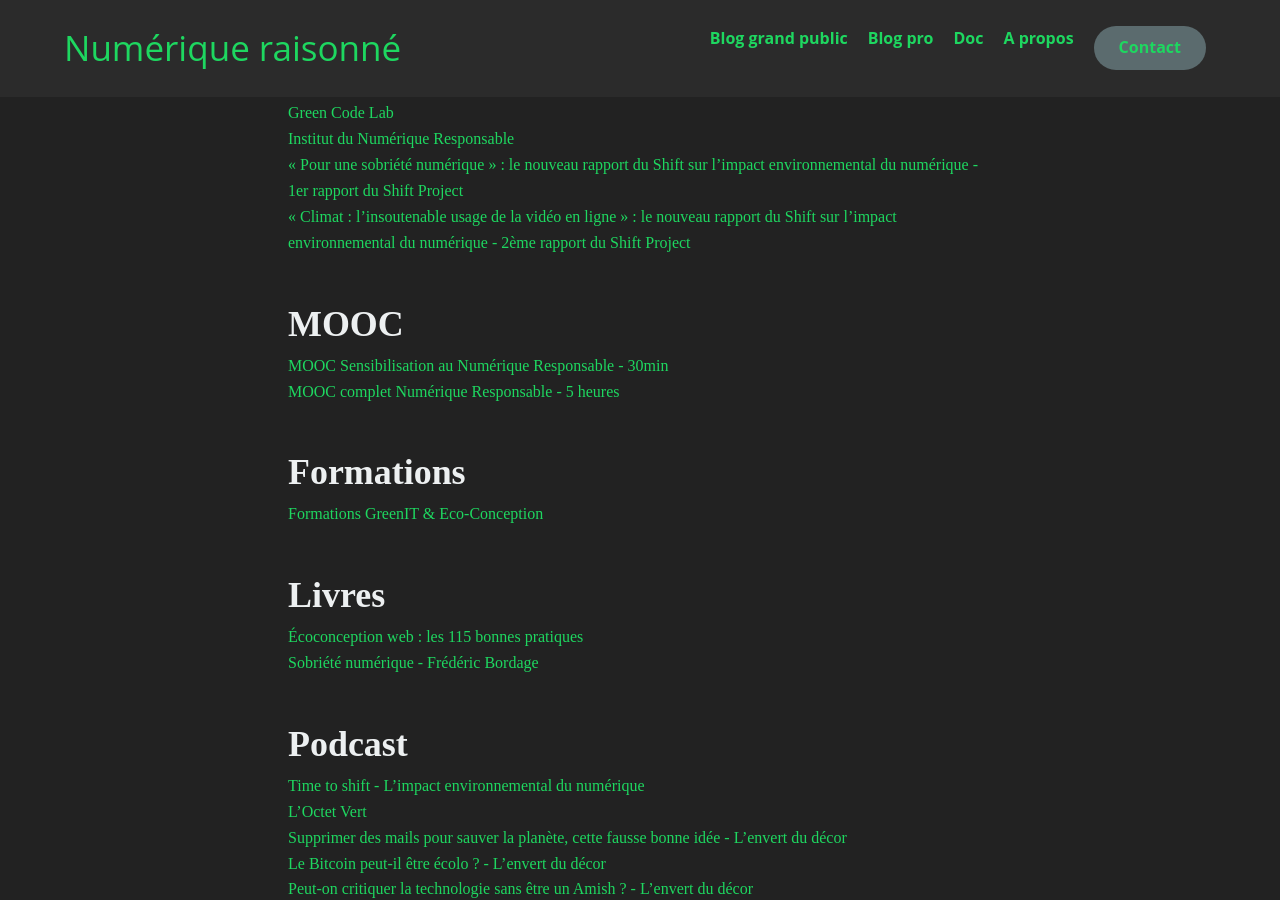
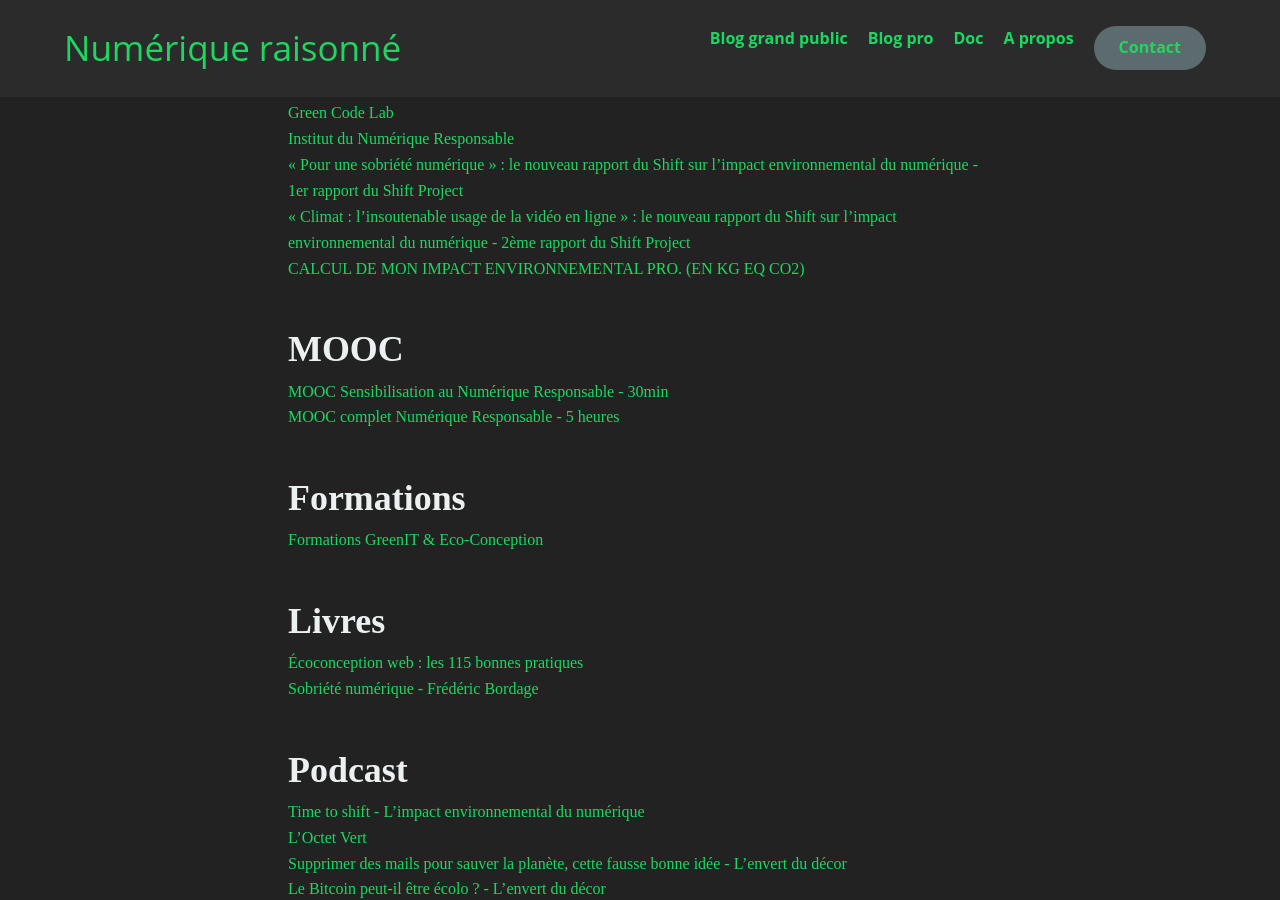
Before and after one commit to Slandais/slandais.github.io, a Jekyll site: the page built from _pages/liens-numerique-responsable.md, in a window 1280 px wide and 900 px high, scrolled down 445 px. Built offline with Jekyll 4.4.1, drawn with Linux system fonts in a browser that asks for light colours.

Commit message:
Update liens-numerique-responsable.md

```diff
--- a/_pages/liens-numerique-responsable.md
+++ b/_pages/liens-numerique-responsable.md
@@ -18,6 +18,7 @@ permalink: /liens-numerique-responsable/
 * [Institut du Numérique Responsable](https://institutnr.org)
 * [« Pour une sobriété numérique » : le nouveau rapport du Shift sur l’impact environnemental du numérique - 1er rapport du Shift Project](https://theshiftproject.org/article/pour-une-sobriete-numerique-rapport-shift/)
 * [« Climat : l’insoutenable usage de la vidéo en ligne » : le nouveau rapport du Shift sur l’impact environnemental du numérique - 2ème rapport du Shift Project](https://theshiftproject.org/article/climat-insoutenable-usage-video/)
+* [CALCUL DE MON IMPACT ENVIRONNEMENTAL PRO. (EN KG EQ CO2)](https://institutnr.org/calculatrice/impact-environnemental-numerique-inr.html)
 
 ## MOOC
 
```
